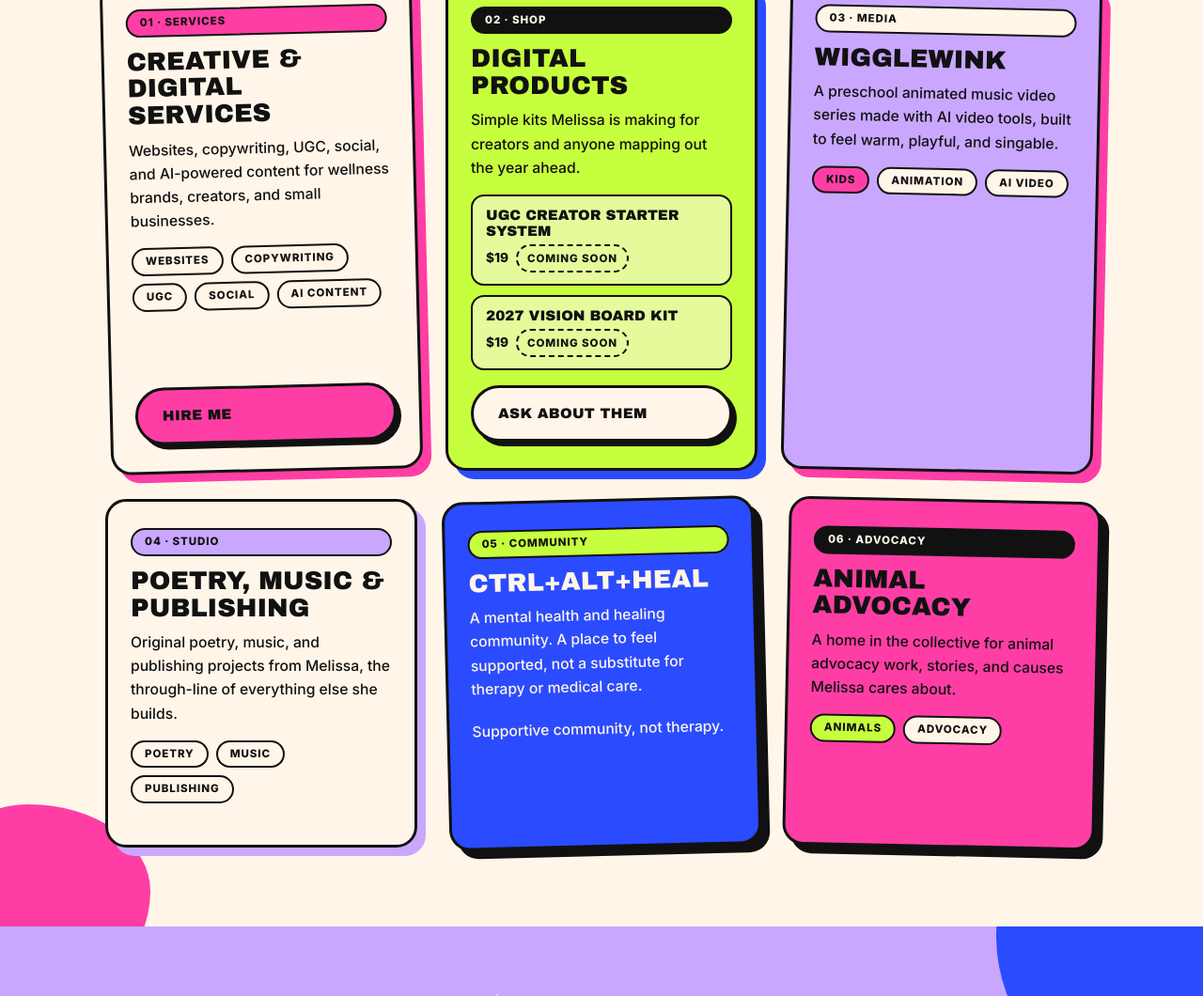
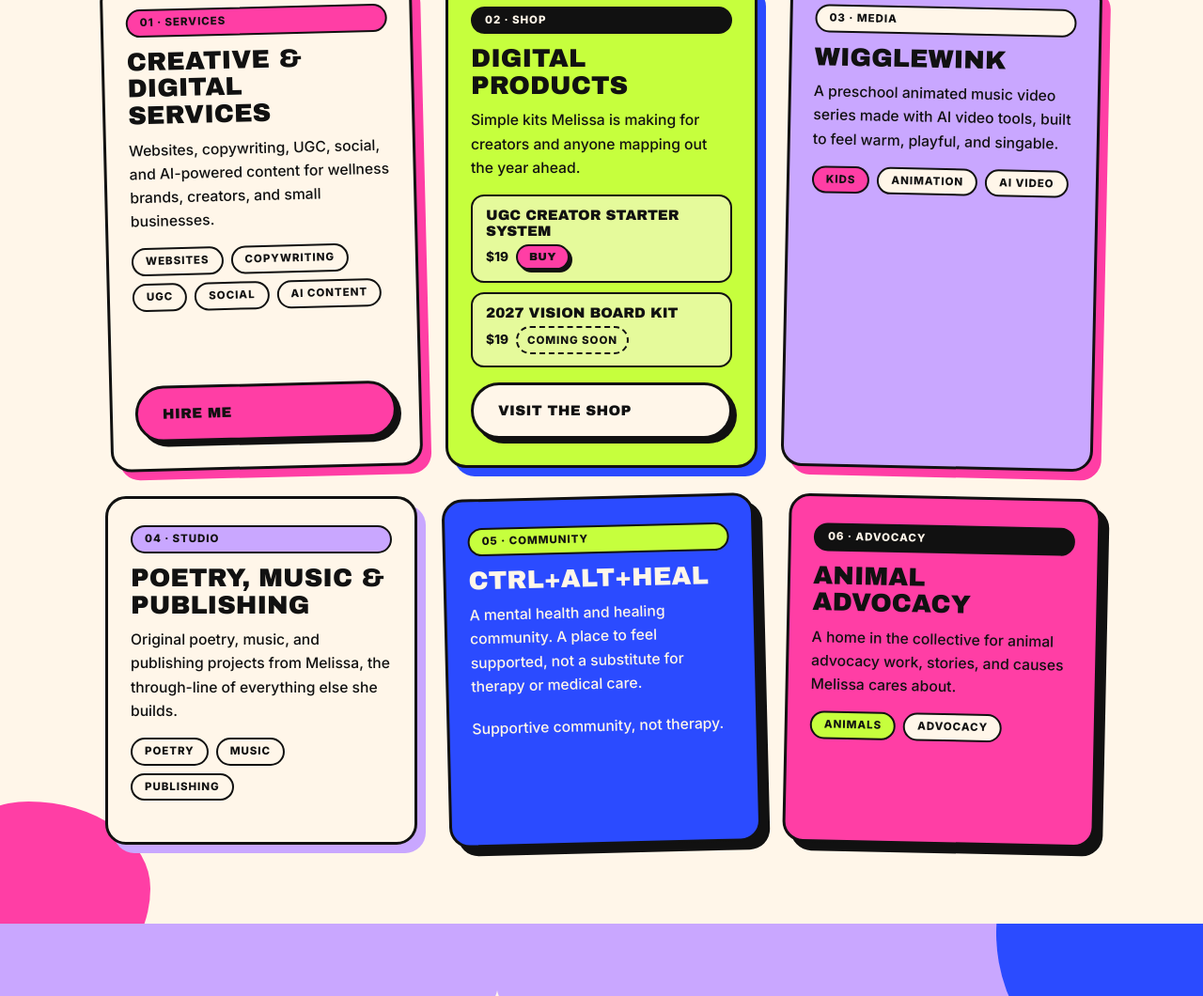
Before and after one commit to mentallytrillest/hiddenlightcollective-site, a plain HTML site: page index.html in a window 1280 px wide. Shown: the part 1286-2346 px from the top of the page at 94% size. Drawn offline with Linux system fonts and the light colour scheme.

Commit message:
Link the live UGC starter system to Payhip.
Replace Coming soon on the $19 UGC Creator Starter System with a Buy button to the Payhip checkout, and point the Digital Products card action at the storefront. The 2027 Vision Board Kit stays coming soon.

Co-authored-by: mentallytrillest <mentallytrillest@users.noreply.github.com>

```diff
--- a/index.html
+++ b/index.html
@@ -128,6 +128,9 @@ section,.hero{scroll-margin-top:72px}
 .prod-meta{display:flex;flex-wrap:wrap;align-items:center;gap:8px}
 .soon{font-weight:800;font-size:.72rem;letter-spacing:.08em;text-transform:uppercase;border:2px dashed var(--ink);border-radius:999px;padding:4px 10px}
 .price-tag{font-weight:800;font-size:.85rem}
+.buy{display:inline-block;font-family:"Archivo Black",sans-serif;font-weight:400;text-transform:uppercase;font-size:.72rem;letter-spacing:.06em;text-decoration:none;line-height:1;padding:6px 12px;border:2px solid var(--ink);border-radius:999px;background:var(--pink);color:var(--ink);box-shadow:3px 3px 0 var(--ink);transition:transform .12s,box-shadow .12s}
+.buy:hover{transform:translate(-1px,-1px);box-shadow:4px 4px 0 var(--ink)}
+.buy:active{transform:translate(2px,2px);box-shadow:1px 1px 0 var(--ink)}
 .note-line{font-size:.9rem;font-weight:600;margin-top:8px}
 .card.f-cobalt .pill{border-color:var(--ink)}
 .card.f-cobalt .soon{border-color:var(--cream);color:var(--cream)}
@@ -252,17 +255,17 @@ footer a:hover{color:var(--lime)}
         <h3>Digital Products</h3>
         <p>Simple kits Melissa is making for creators and anyone mapping out the year ahead.</p>
         <div class="prod-list">
-          <!-- Payhip product links to be added when the products go live -->
+          <!-- UGC Creator Starter System is live on Payhip. 2027 Vision Board Kit is not live yet. -->
           <div class="prod-item">
             <strong>UGC Creator Starter System</strong>
-            <div class="prod-meta"><span class="price-tag">$19</span><span class="soon">Coming soon</span></div>
+            <div class="prod-meta"><span class="price-tag">$19</span><a class="buy" href="https://payhip.com/b/YP315" target="_blank" rel="noopener noreferrer">Buy</a></div>
           </div>
           <div class="prod-item">
             <strong>2027 Vision Board Kit</strong>
             <div class="prod-meta"><span class="price-tag">$19</span><span class="soon">Coming soon</span></div>
           </div>
         </div>
-        <a class="btn cr" href="mailto:hello@hiddenlightcollective.com?subject=Digital%20products">Ask about them</a>
+        <a class="btn cr" href="https://payhip.com/HiddenLightCollective" target="_blank" rel="noopener noreferrer">Visit the shop</a>
       </article>
 
       <article class="card venture f-lilac sh-pink tilt-r">
```
